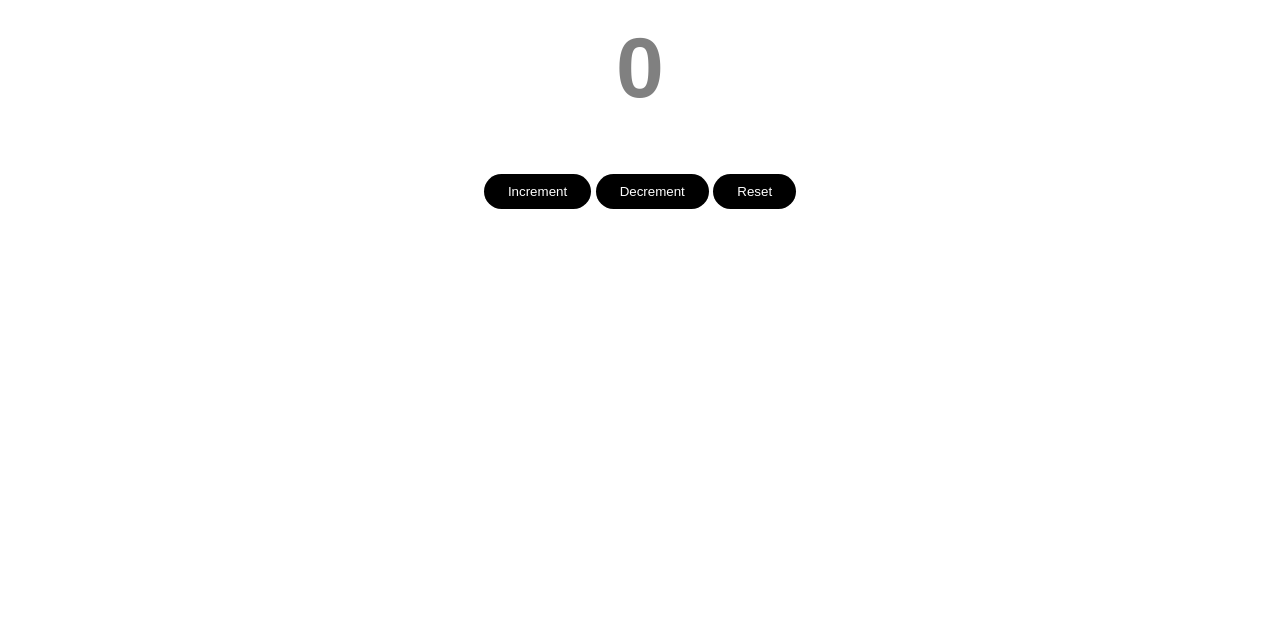
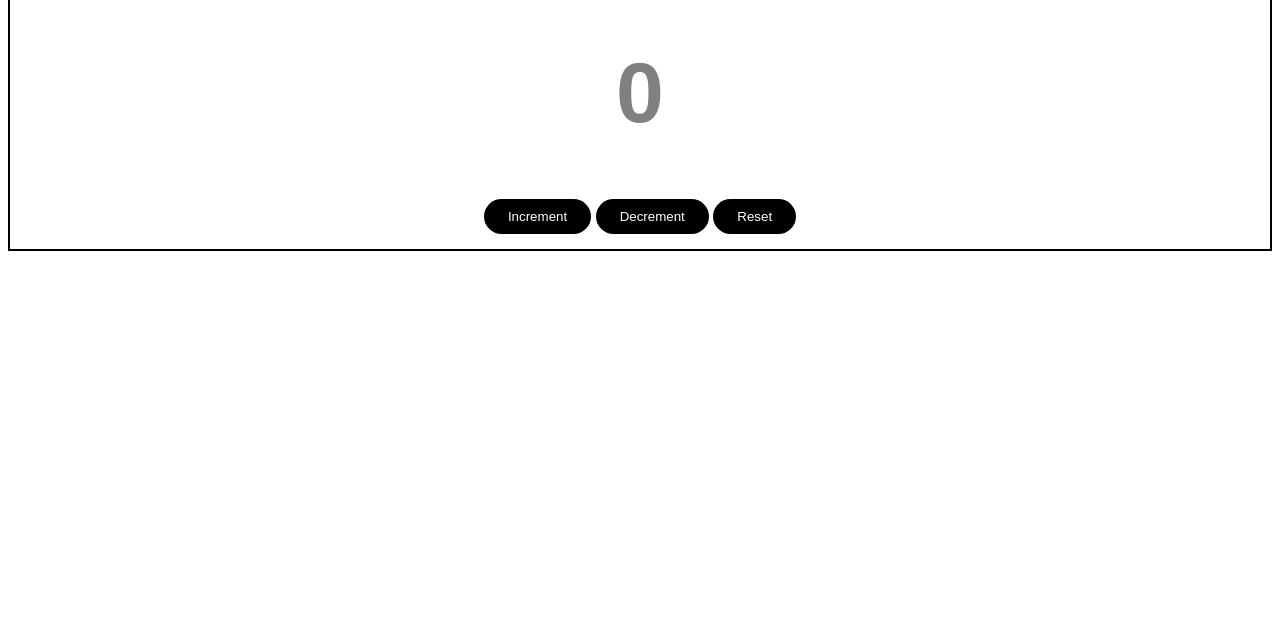
Before and after one commit to haseebahmed188/counter-app, a plain HTML site: page index.html in a window 1280 px wide. Shown: the part 160-800 px from the top of the page. Drawn offline with Linux system fonts and the light colour scheme.

Commit message:
Update style.css

```diff
--- a/style.css
+++ b/style.css
@@ -1,6 +1,9 @@
 .container{
     font-family: Arial, Helvetica, sans-serif;
     text-align: center;
+    background-color: white;
+    border: 2px solid;
+    padding: 15px;
 }
 .title{
     font-size: 66px;
```
